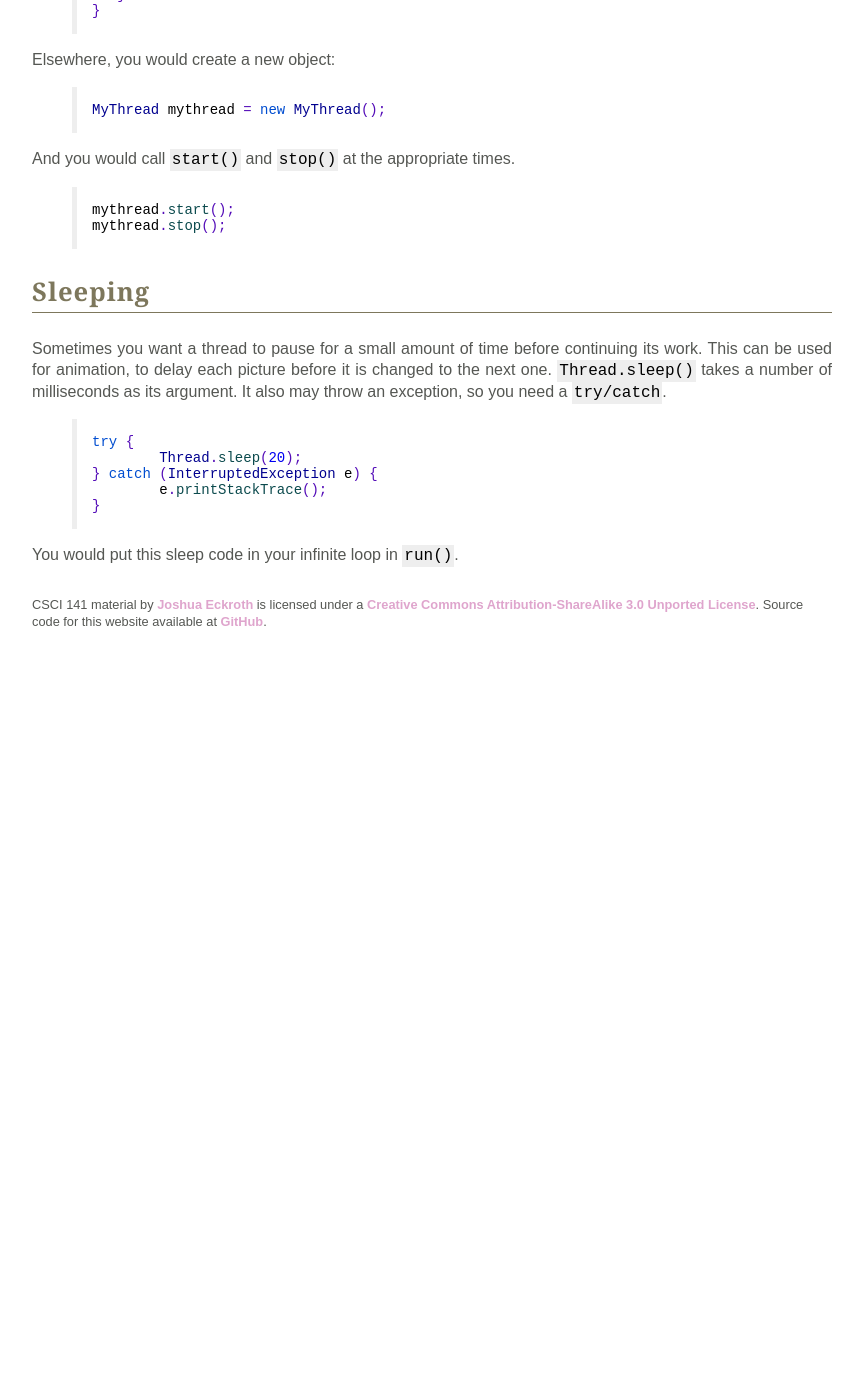
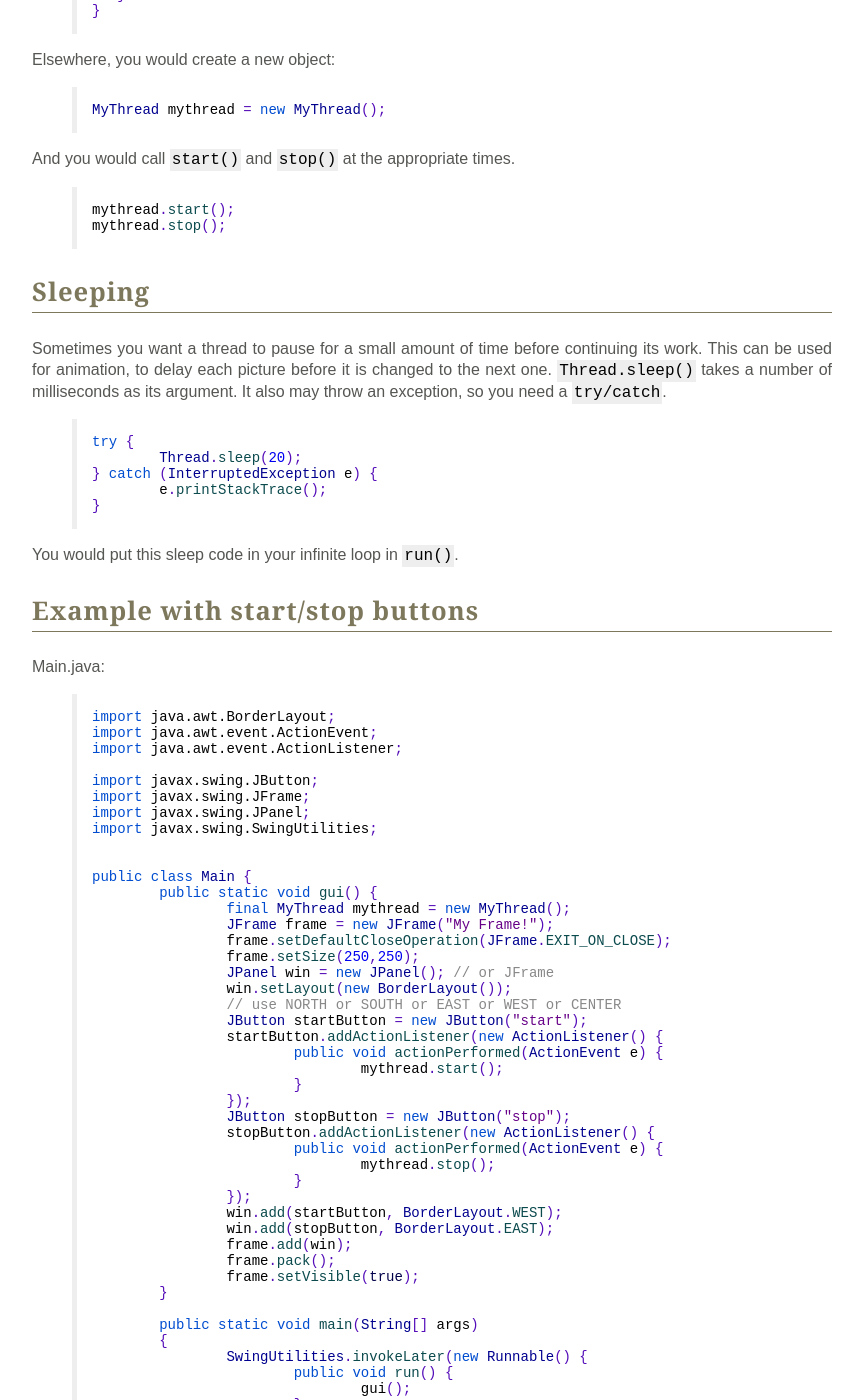
Before and after one commit to joshuaeckroth/csci141-website, a Jekyll site: the page built from lecture/threads.markdown, in a window 1280 px wide and 1400 px high, scrolled down 1154 px. Shown: the whole window, without its empty margins (208-1071 px from the left). Built offline with Jekyll 4.4.1, drawn with Linux system fonts in a browser that asks for light colours; Markdown is read by kramdown in place of the engine named in the settings; before the commit the page ends 1784 px from its top, so only the background shows below that; some of the changed text lies outside the part shown.

Commit message:
Added an example to Threads notes.

```diff
--- a/lecture/threads.markdown
+++ b/lecture/threads.markdown
@@ -82,3 +82,99 @@ try {
 {% endhighlight %}
 
 You would put this sleep code in your infinite loop in `run()`.
+
+## Example with start/stop buttons
+
+Main.java:
+
+{% highlight java %}
+import java.awt.BorderLayout;
+import java.awt.event.ActionEvent;
+import java.awt.event.ActionListener;
+
+import javax.swing.JButton;
+import javax.swing.JFrame;
+import javax.swing.JPanel;
+import javax.swing.SwingUtilities;
+
+
+public class Main {
+	public static void gui() {
+		final MyThread mythread = new MyThread();
+		JFrame frame = new JFrame("My Frame!");
+		frame.setDefaultCloseOperation(JFrame.EXIT_ON_CLOSE);
+		frame.setSize(250,250);
+		JPanel win = new JPanel(); // or JFrame
+		win.setLayout(new BorderLayout());
+		// use NORTH or SOUTH or EAST or WEST or CENTER
+		JButton startButton = new JButton("start");
+		startButton.addActionListener(new ActionListener() {
+			public void actionPerformed(ActionEvent e) {
+				mythread.start();
+			}
+		});
+		JButton stopButton = new JButton("stop");
+		stopButton.addActionListener(new ActionListener() {
+			public void actionPerformed(ActionEvent e) {
+				mythread.stop();
+			}
+		});
+		win.add(startButton, BorderLayout.WEST);
+		win.add(stopButton, BorderLayout.EAST);
+		frame.add(win);
+		frame.pack();
+		frame.setVisible(true);
+	}
+
+	public static void main(String[] args)
+	{
+		SwingUtilities.invokeLater(new Runnable() {
+			public void run() {
+				gui();
+			}
+		});
+	}
+}
+{% endhighlight %}
+
+MyThread.java:
+
+{% highlight java %}
+public class MyThread implements Runnable {
+	private Thread runner;
+	private int i = 0;
+
+	public void start()
+	{
+		if(runner == null)
+		{
+			runner = new Thread(this);
+			runner.start();
+		}
+	}
+
+	@SuppressWarnings("deprecation")
+	public void stop()
+	{
+		if(runner != null)
+		{
+			runner.stop();
+			runner = null;
+		}
+	}
+
+	public void run()
+	{
+		while(true)
+		{
+			System.out.println("Iteration " + i);
+			i++;
+			try {
+				Thread.sleep(100);
+			} catch (InterruptedException e) {
+				e.printStackTrace();
+			}
+		}
+	}
+}
+{% endhighlight %}
```
